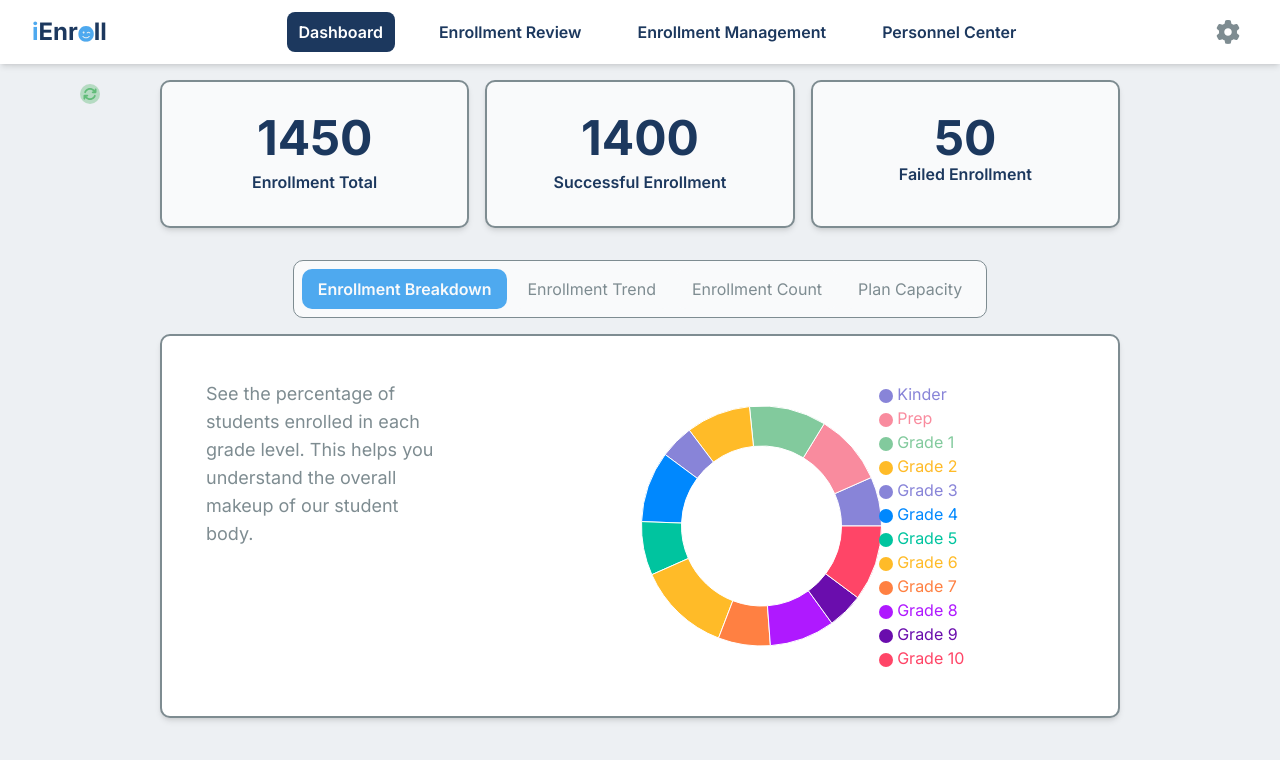
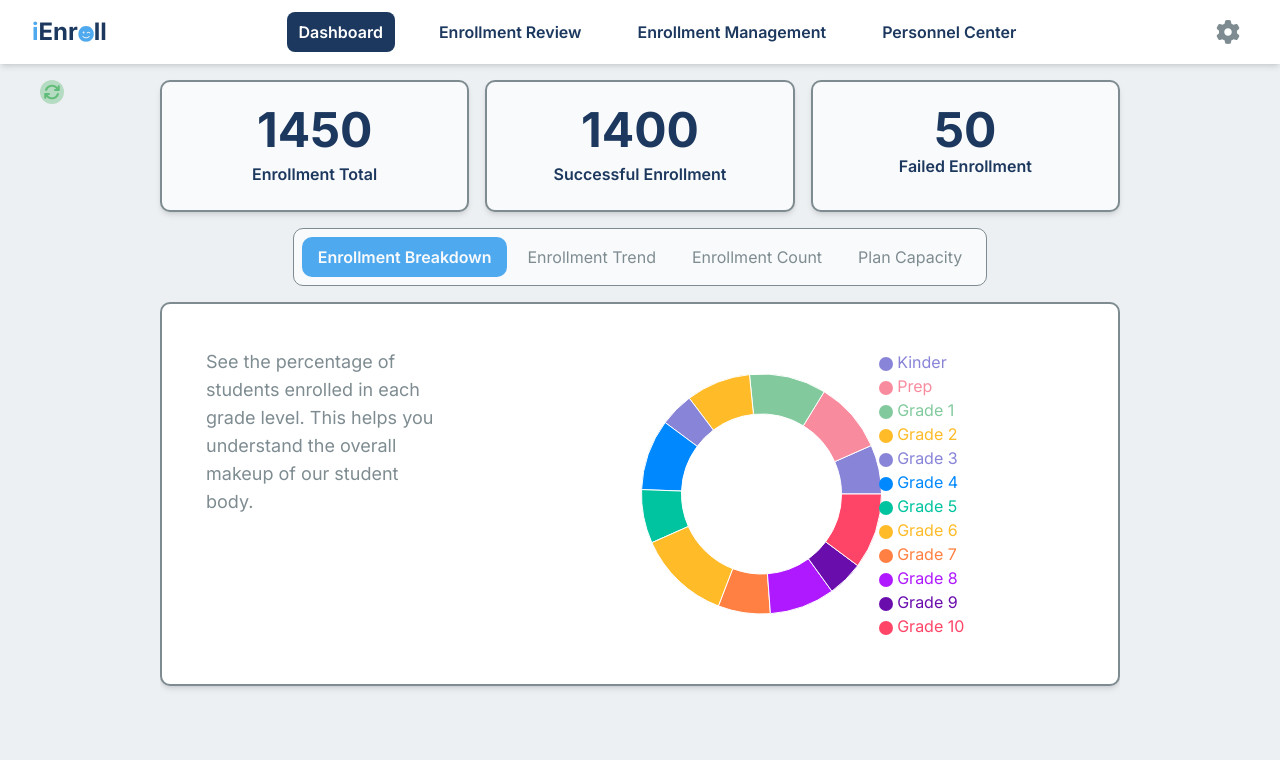
Before and after one commit to marcusAlmo/iEnroll, a React (Vite) app in the folder client/: page /admin/dashboard in a window 1280 px wide. Shown: the top 760 px of the page. Built offline with nearby package versions, Linux system fonts and the light colour scheme.

Commit message:
refactor: adjusted margin

```diff
--- a/client/src/app/admin/pages/dashboard/dashboardIndex.tsx
+++ b/client/src/app/admin/pages/dashboard/dashboardIndex.tsx
@@ -31,7 +31,7 @@ const Dashboard: React.FC = () => {
   // Handle the refresh button click with animation
   const handleRefreshClick = async () => {
     setIsRefreshing(true);
-    await fetchEnrollmentData(); // Fetch fresh data for both cards and tab content
+    await fetchEnrollmentData();
     setIsRefreshing(false);
   };
 
@@ -51,34 +51,32 @@ const Dashboard: React.FC = () => {
   };
 
   return (
-    <div className="w-full min-h-screen bg-container-1 flex flex-col">
-      <div
-        className={`absolute left-20 mt-5 cursor-pointer ${isRefreshing ? 'animate-spin' : ''}`}
+    <div className="w-full h-screen bg-container-1 flex flex-col overflow-hidden">
+      {/* Refresh Button - Now Fixed */}
+      <div className="fixed top-20 left-10 z-50">
+        <button
           onClick={handleRefreshClick}
+          className={`transition-transform ${isRefreshing ? 'animate-spin' : ''}`}
         >
-        <img
-          src={Refresh}
-          alt="refresh"
-          className="w-5"
-        />
+          <img src={Refresh} alt="refresh" className="w-6 h-6" />
+        </button>
       </div>
 
-      <div className="p-4 mx-36 flex flex-col flex-grow">
-        <div className="flex items-center gap-3 mb-4 relative">
+      {/* Main Content */}
+      <div className="p-4 mx-36 flex flex-col flex-grow overflow-hidden">
         {/* Enrollment Data Cards */}
-          <div className="grid grid-cols-1 md:grid-cols-2 lg:grid-cols-3 gap-4 w-full ">
-            <div className="border-2 border-text-2 text-center shadow-md bg-background rounded-lg py-8">
+        <div className="grid grid-cols-1 md:grid-cols-2 lg:grid-cols-3 gap-4 w-full">
+          <div className="border-2 border-text-2 text-center shadow-md bg-background rounded-lg py-6">
             <h2 className="text-5xl font-bold text-primary">{enrollmentData.totalEnrollments}</h2>
             <p className="text-primary font-semibold mt-2">Enrollment Total</p>
           </div>
-            <div className="border-2 border-text-2 text-center shadow-md bg-background rounded-lg py-8">
+          <div className="border-2 border-text-2 text-center shadow-md bg-background rounded-lg py-6">
             <h2 className="text-5xl font-bold text-primary">{enrollmentData.successfulEnrollments}</h2>
             <p className="text-primary font-semibold mt-2">Successful Enrollment</p>
           </div>
-            <div className="border-2 border-text-2 text-center shadow-md bg-background rounded-lg py-8">
+          <div className="border-2 border-text-2 text-center shadow-md bg-background rounded-lg py-6">
             <h2 className="text-5xl font-bold text-primary">{enrollmentData.failedEnrollments}</h2>
             <p className="text-primary font-semibold">Failed Enrollment</p>
-            </div>
           </div>
         </div>
 
@@ -86,7 +84,7 @@ const Dashboard: React.FC = () => {
         <SubNavIndex activeTab={activeTab} setActiveTab={setActiveTab} />
 
         {/* Tab Content */}
-        <div className="">{renderTabContent()}</div>
+        <div className="flex-grow overflow-hidden">{renderTabContent()}</div>
       </div>
     </div>
   );
```
Lines whose indentation alone changed are shown as unchanged.
